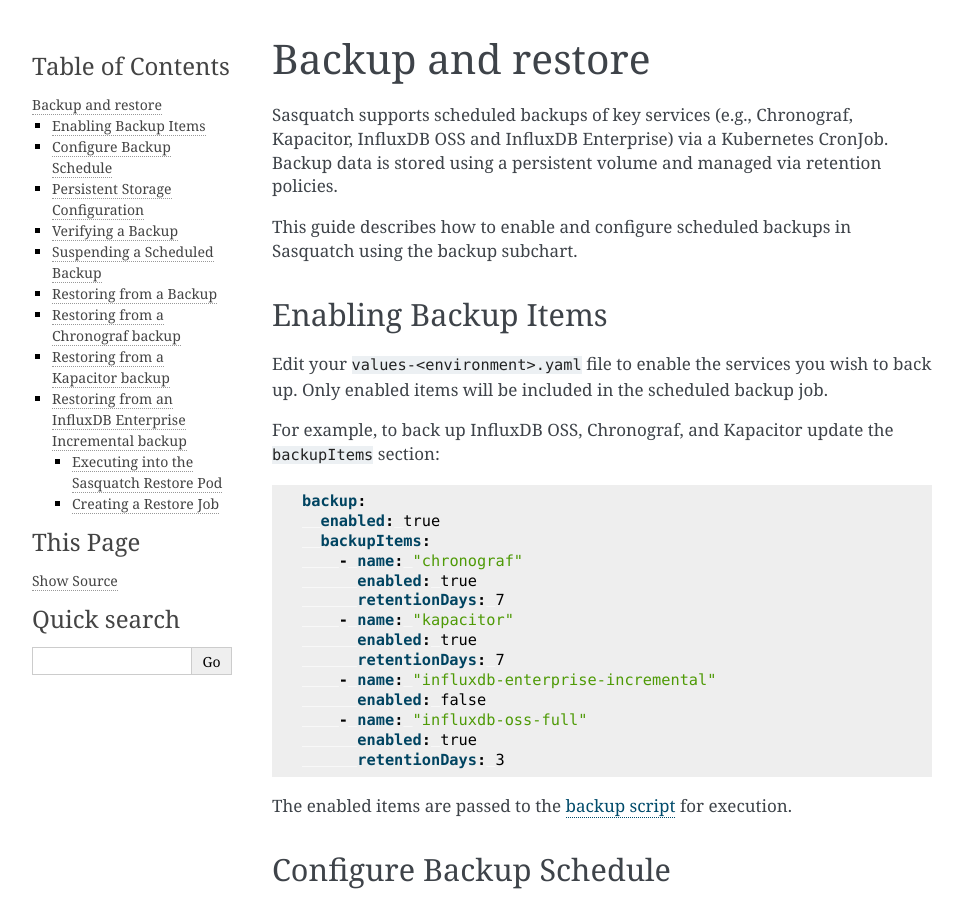
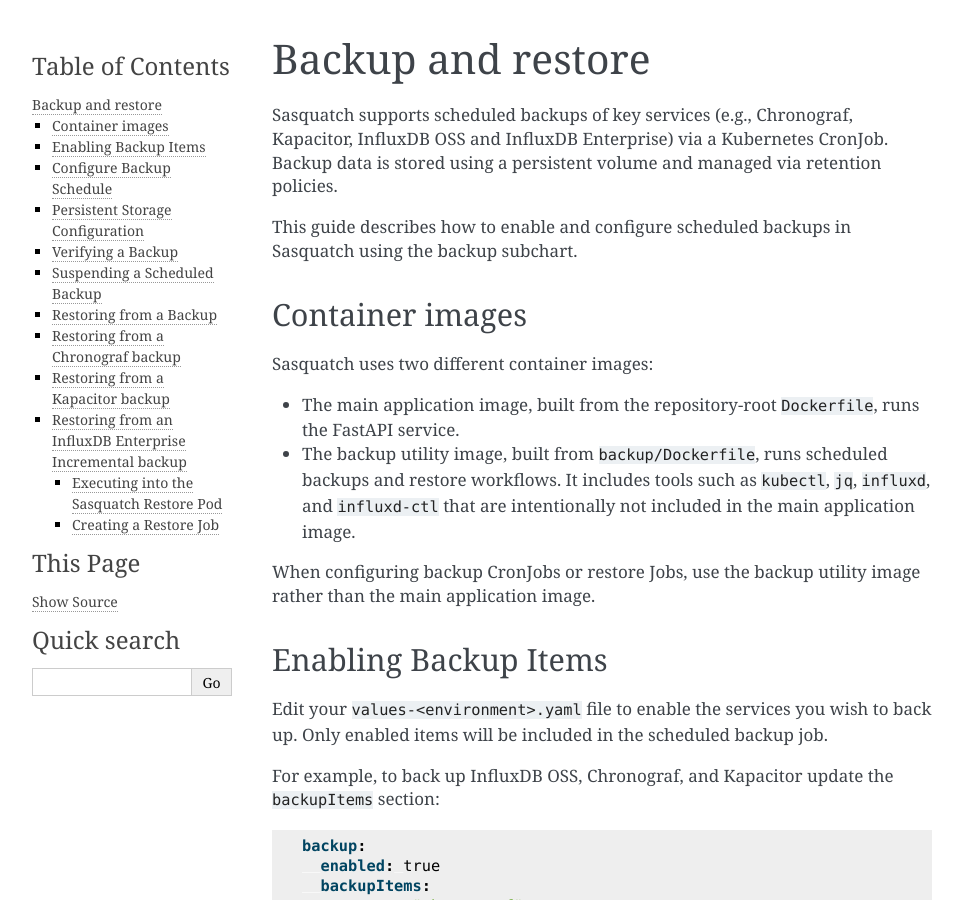
Before and after one commit to lsst-sqre/sasquatch, a Sphinx documentation site: the page built from docs/admin/backups.rst, in a window 1280 px wide and 900 px high. Shown: the whole window, without its empty margins (148-1111 px from the left). Built offline with Sphinx 7.4.7, drawn with Linux system fonts in a browser that asks for light colours; some of the changed text lies outside the part shown.

Commit message:
Reconcile docker image used for backup/restore

```diff
--- a/docs/admin/backups.rst
+++ b/docs/admin/backups.rst
@@ -8,6 +8,16 @@
 Backup data is stored using a persistent volume and managed via retention policies.
 
 This guide describes how to enable and configure scheduled backups in Sasquatch using the backup subchart.
+
+Container images
+================
+
+Sasquatch uses two different container images:
+
+- The main application image, built from the repository-root ``Dockerfile``, runs the FastAPI service.
+- The backup utility image, built from ``backup/Dockerfile``, runs scheduled backups and restore workflows. It includes tools such as ``kubectl``, ``jq``, ``influxd``, and ``influxd-ctl`` that are intentionally not included in the main application image.
+
+When configuring backup CronJobs or restore Jobs, use the backup utility image rather than the main application image.
 
 Enabling Backup Items
 =====================
@@ -200,7 +210,7 @@
              claimName: sasquatch-backup
          containers:
          - name: sasquatch-backup
-           image: ghcr.io/lsst-sqre/sasquatch:1.3.0
+           image: ghcr.io/lsst-sqre/sasquatch-backup:1.3.0
            imagePullPolicy: IfNotPresent
            volumeMounts:
            - name: backup
```
Also changed, not shown: backup/README.md (added), 2 other files.
